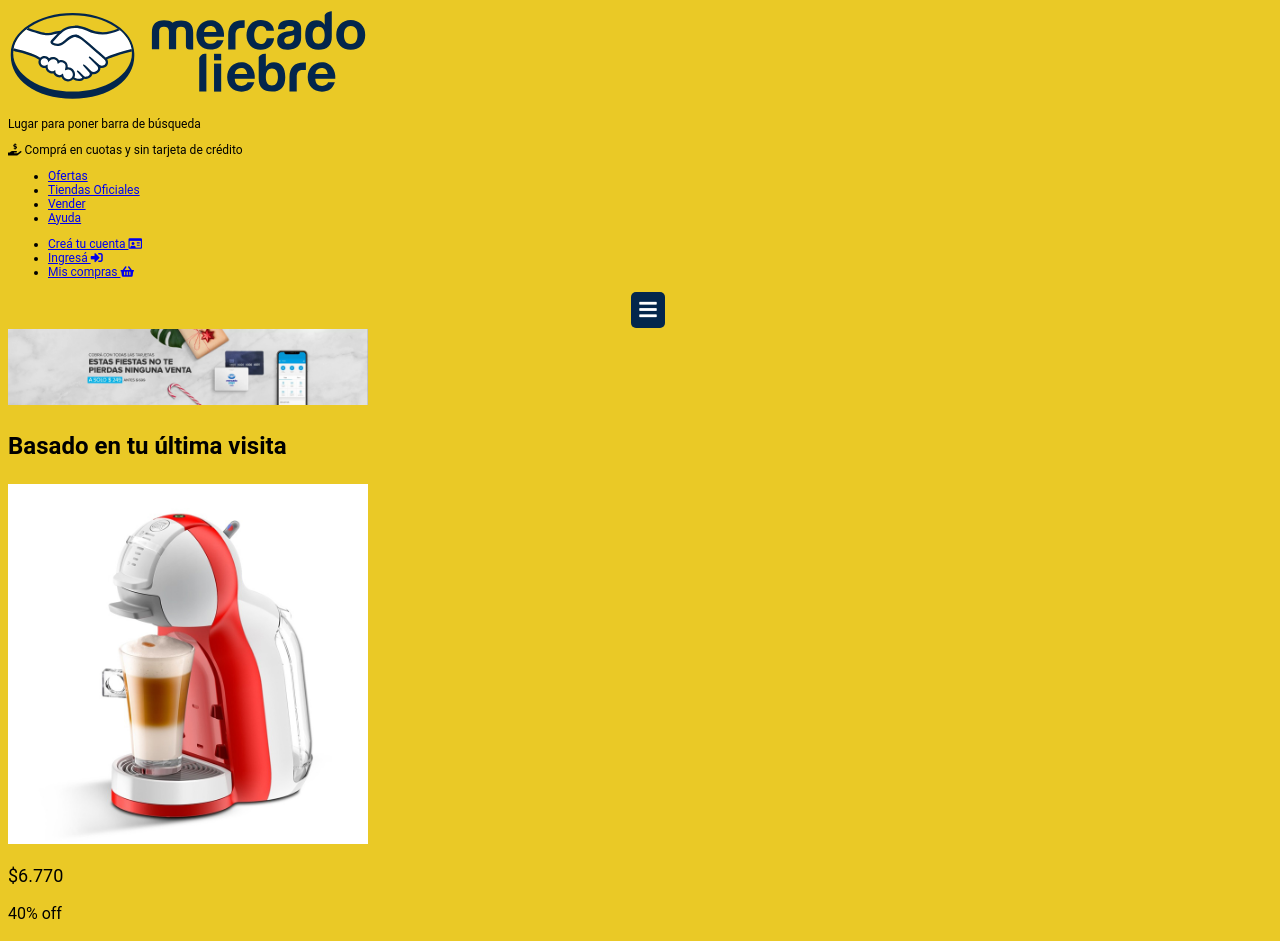
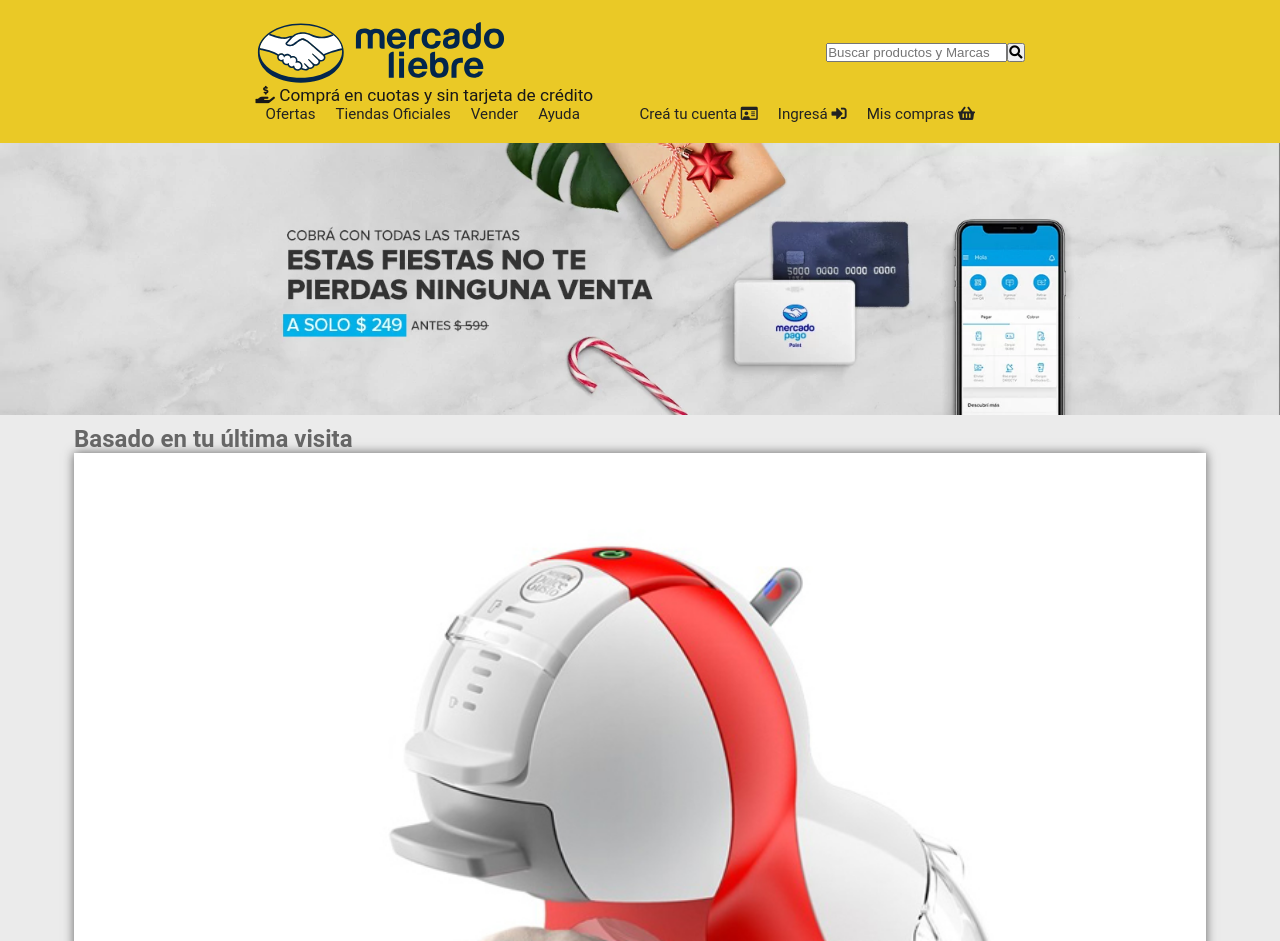
Before and after one commit to mauriciomena/consolelogM4E1mena, a website: page views/home.html in a window 1280 px wide. Shown: the top 941 px of the page. Drawn offline with Linux system fonts and the light colour scheme.

Commit message:
Mena - Entrega de la tercera parte del trabajo pactico

```diff
--- a/public/css/styles.css
+++ b/public/css/styles.css
@@ -1,44 +1,135 @@
-*{ box-sizing: border-box;}
+*{
+    box-sizing: border-box;
+    margin:0px;
+    padding:0px;
+}
 
+/* mobile first*/
+/*inicio Body*/
 body {
-    background-color: #EAC926;
     font-family: 'Roboto', sans-serif;
     font-size: 12px;
-    width:100vw;
-    height: 100vh;
-    margin-bottom: 0%;
+    background-color: #ebebeb;
+
 }
+    /*incio header*/
+    .main-header{
+        background-color:#EAC926; ;
+        padding:20px;
+        margin:0px;
+        font-size: 1.2em;
+        color:#181818;
+    }
+    .logo{
+        width: 150px;
+    }
+    .search-bar{
+        display:inline-flex;
+        align-items:center;
+    }
+    .copy-header{
+        display: block;
+        min-width: 150px;
+        max-width: 350px;
+        font-size:1em;
+        text-align:right;
+    }
+
+    .burger-menu{
+        background-color: #03264C;
+        color:#ffffff;
+        display:block;
+        max-width:50px;
+        padding: 15px 0;
+        border-radius: 8px;
+        text-align: center;
+        font-size: 18px;
+        margin:auto;
+    }
+    .main-header-bottom-bar{
+        display: none;
+        flex-wrap: wrap;
+    }
+    .main-header-bottom-bar ul {
+       list-style:none;
+       margin:0px;
+       padding:0px;
+    }
+    .main-header-bottom-bar a{
+        text-decoration: none;
+        color:#222222;
+    }
+    .main-header-img{
+        width: 100vw;
+        display: block;
+    }
+    /*fin header*/
+
+    /* inicio main*/
+
+    .main{
+        /* display: block; */
+        width: 90%;
+        padding: 10px;
+        margin:auto;
+        background-color:#ebebeb ;
+    }
+        /* section */
 
         main section h3{
             font-size: 24px;
+            color:#666;
+        }
+        main section p {
+            font-size: 16px;
+        }
+            /* article */
+            main section article {
+                margin-bottom: 10px;
+                background-color:  #ffffff;
+            }
+            .product_img{
+                width:100%;
+                height:100%;
+                margin:0;
+            }
+            .boxart {
+                border-top: 1px #ebebeb solid;
+                padding:15px;
+                background-color:#ffffff ;
+                margin:0px;
             }
             .price{
                 font-size: 18px;
             }
-main section p {
+            .discount{
+                color:#39b54a;
+            }
+            .circle{
+                display:block;
+                width: 50px;
+                height: 50px;
+                border:#39b54a 1px solid;
+                border-radius: 40px;
+            }
+            /*camioncito*/
+            main section i{
+                font-size:20px;
+                padding:6px;
+                color:#39b54a;
+            }
+            main section article h4{
                 font-size: 16px;
+                display: none;
+                color: #666;
             }
-main section h4{
-    font-size: 16px;
-}
-#searchterm{
-    background-color:#ffffff;
-}
+            /*fin article */
 
+        /* fin section */
 
-.burger-menu{
-    text-align:center;
-}
-.fa{
+    /* Fin main*/
 
-    font-size: 20px;
-    border-radius: 5px;
-    background-color: #03264C;
-    color:#ffffff;
-    height: 20%;
-    padding: 8px;
-    margin:1px;
- }
+    /*inicio Footer*/
     footer{
         width:100vw;
         background-color:#ffffff ;
@@ -63,3 +154,88 @@
         text-align: left;
         font-size: 12px;
     }
+    /*fin Footer*/
+
+
+/*Fin Body*/
+
+
+@media screen and (min-width:361px)  {
+    /*tablets*/
+    .logo{
+        width: 200px;
+    }
+
+    .main-header-top-bar{
+        display:flex;
+        justify-content: space-between;
+        flex-wrap: wrap;
+        flex-grow: 1;
+
+    }
+    .copy-header{
+        display: block;
+        min-width: 150px;
+        max-width: 300px;
+        text-align:right;
+    }
+    .burger-menu{
+        display:none;
+    }
+    .main-header-bottom-bar{
+        display:flex;
+        flex-grow:1;
+        justify-content:space-between;
+        align-items:center;
+        margin-top: 10px;
+    }
+    .main-header-bottom-bar ul{
+        display: flex;
+        flex-grow:1;
+        font-size: 0.7em;
+    }
+
+    .main-header-bottom-bar li{
+        margin:5px;
+    }
+
+    main section article h4{
+        display: block;
+    }
+}
+
+@media screen and (min-width: 769px){
+    .logo{
+        width: 250px;
+    }
+    .main-header-top-bar, .main-header-bottom-bar{
+        max-width: 769px;
+        margin:auto;
+    }
+    .main-header-bottom-bar li{
+        margin: 0 10px;
+    }
+    .main-header-bottom-bar a{
+        font-size: 1.5em;
+        margin-top:50px;
+    }
+    .main-header-top-bar {
+        align-items: center;
+    }
+
+    .copy-header{
+        max-width:none;
+        margin: 0px;
+        font-size: 1.2em;
+    }
+    .logo{
+        width: 250px;
+    }
+
+    main section article {
+        box-shadow: 0px 0px 10px #646464;
+      }
+    main section article h4{
+        display: block;
+    }
+}
--- a/views/home.html
+++ b/views/home.html
@@ -10,20 +10,25 @@
         <link rel="preconnect" href="https://fonts.gstatic.com">
         <link href="https://fonts.googleapis.com/css2?family=Roboto+Condensed&display=swap" rel="stylesheet">
         <link rel="preconnect" href="https://fonts.gstatic.com">
-
-
         <title>Mercado Liebre</title>
     </head>
 
 <body>
-    <header>
-        <img src="/images/logo-mercado-liebre.svg" width="360" alt="Logo de MercadoLiebre">
-        <p>Lugar para poner barra de búsqueda</p>
-        <p>
+    <header class="main-header">
+        <div class="main-header-top-bar">
+            <img src="/images/logo-mercado-liebre.svg" class="logo"  alt="Logo de MercadoLiebre">
+			  <div class="search-bar">
+					<input type="text" id="searchterm" placeholder="Buscar productos y Marcas"/>
+					<button type="button">
+						<i class="fas fa-search"></i>
+					</button>
+				</div>
+            <p class="copy-header">
                 <i class="fas fa-hand-holding-usd"></i>
                 Comprá en cuotas y sin tarjeta de crédito
             </p>
-        <nav>
+        </div>
+        <nav class="main-header-bottom-bar">
             <ul>
                 <li><a href="#">Ofertas</a></li>
                 <li><a href="#">Tiendas Oficiales</a></li>
@@ -42,81 +47,96 @@
                     </a></li>
             </ul>
         </nav>
+
         <div class = "burger-menu" >
             <i class = "fa fa-bars burger" ></i>
         </div>
     </header>
     <section>
-        <img src="/images/img-home-banner.jpg" width="360" alt="Banner de ofertas">
+        <img class="main-header-img" src="/images/img-home-banner.jpg" alt="Banner de ofertas">
     </section>
-    <main>
+    <main class="main">
         <section>
-
             <h3>Basado en tu última visita</h3>
             <article>
-                <img src="/images/img-cafetera-moulinex.jpg" width="360" alt="Cafetera" class="product_img">
-                <!--iconito de camión-->
+                <img src="/images/img-cafetera-moulinex.jpg" alt="Cafetera" class="product_img">
+                <div class="boxart">
+                    <div class="circle"><i class="fas fa-truck"></i></div>
                     <p class="price">$6.770</p>
-                <p>40% off</p>
+                    <p class="discount">40% off</p>
                     <h4>Cafetera Moulinex</h4>
+                </div>
             </article>
 
             <article>
-                <img src="/images/img-macbook-pro-2019.jpg" width="360" alt="MacBook" class="product_img">
-                <!--iconito de camión-->
+                <img src="/images/img-macbook-pro-2019.jpg" width="90%" alt="MacBook" class="product_img">
+                <div class="boxart">
+                    <div class="circle"><i class="fas fa-truck"></i></div>
                     <p class="price">$230.000</p>
-                <p>20% off</p>
+                    <p class="discount">20% off</p>
                     <h4>MacBook Pro 2019</h4>
+                </div>
             </article>
 
             <article>
-                <img src="/images/img-samsung-galaxy-s10.jpg" width="360" alt="Teléfono Móvil Samsung Galaxy"
+                <img src="/images/img-samsung-galaxy-s10.jpg" alt="Teléfono Móvil Samsung Galaxy"
                 class="product_img">
-                <!--iconito de camión-->
+                <div class="boxart">
+                    <div class="circle"><i class="fas fa-truck"></i></div>
                     <p class="price">$70.500</p>
-                <p>10% off</p>
+                    <p class="discount">10% off</p>
                     <h4>Teléfono móvil Samsung Galaxy S10</h4>
+                </div>
             </article>
             <article>
-                <img src="/images/img-tv-samsung-smart.jpg" width="360" alt="SmartTv Samsung" class="product_img">
-                <!--iconito de camión-->
+                <img src="/images/img-tv-samsung-smart.jpg" alt="SmartTv Samsung" class="product_img">
+                <div class="boxart">
+                    <div class="circle"><i class="fas fa-truck"></i></div>
                     <p class="price">$23.200</p>
-                <p>5% off</p>
-
+                    <p class="discount">5% off</p>
                     <h4>SmartTv Samsung 43"</h4>
+                </div>
             </article>
         </section>
 
         <section>
             <h3>Ofertas</h3>
             <article>
-                <img src="/images/img-cafetera-moulinex.jpg" width="360" alt="Cafetera" class="product_img">
-                <!--iconito de camión-->
+                <img src="/images/img-cafetera-moulinex.jpg"  alt="Cafetera" class="product_img">
+                <div class="boxart">
+                    <div class="circle"><i class="fas fa-truck"></i></div>
                     <p class="price">$6.770</p>
-                <p>40% off</p>
+                    <p class="discount">40% off</p>
                     <h4>Cafetera Moulinex</h4>
+                </div>
             </article>
             <article>
-                <img src="/images/img-macbook-pro-2019.jpg" width="360" alt="MacBook" class="product_img">
-                <!--iconito de camión-->
+                <img src="/images/img-macbook-pro-2019.jpg"  alt="MacBook" class="product_img">
+                <div class="boxart">
+                    <div class="circle"><i class="fas fa-truck"></i></div>
                     <p class="price">$230.000</p>
-                <p>20% off</p>
+                    <p class="discount">20% off</p>
                     <h4>MacBook Pro 2019</h4>
+                </div>
             </article>
             <article>
-                <img src="/images/img-samsung-galaxy-s10.jpg" width="360" alt="Teléfono Móvil Samsung Galaxy"
+                <img src="/images/img-samsung-galaxy-s10.jpg" alt="Teléfono Móvil Samsung Galaxy"
                     class="product_img">
-                <!--iconito de camión-->
+                <div class="boxart">
+                    <div class="circle"><i class="fas fa-truck"></i></div>
                     <p class="price">$70.500</p>
-                <p>10% off</p>
+                    <p class="discount">10% off</p>
                     <h4>Teléfono móvil Samsung Galaxy S10</h4>
+                </div>
             </article>
             <article>
-                <img src="/images/img-tv-samsung-smart.jpg" width="360" alt="SmartTv Samsung" class="product_img">
-                <!--iconito de camión-->
+                <img src="/images/img-tv-samsung-smart.jpg"  alt="SmartTv Samsung" class="product_img">
+                <div class="boxart">
+                    <div class="circle"><i class="fas fa-truck"></i></div>
                     <p class="price">$23.200</p>
-                <p>5% off</p>
+                    <p class="discount">5% off</p>
                     <h4>SmartTv Samsung 43"</h4>
+                </div>
             </article>
         </section>
     </main>
```
Also changed, not shown: 2 other files. Lines whose indentation alone changed are shown as unchanged.
